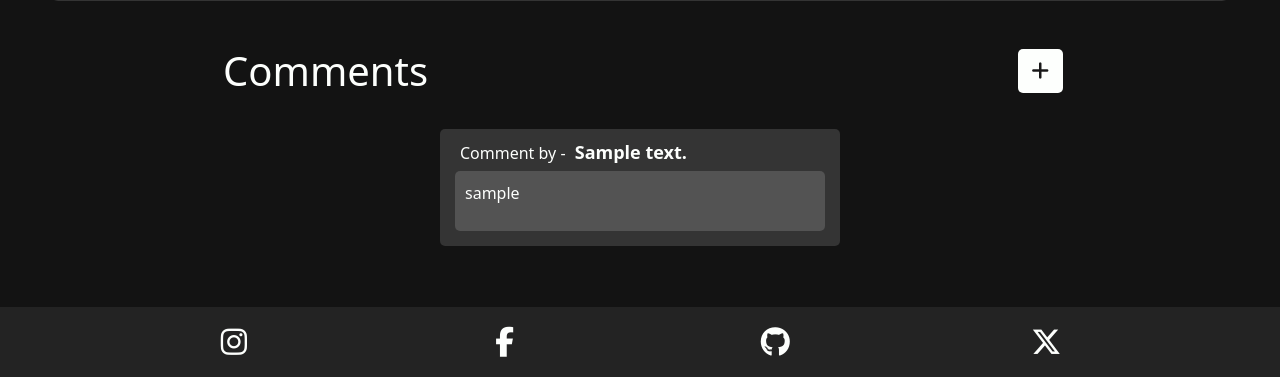
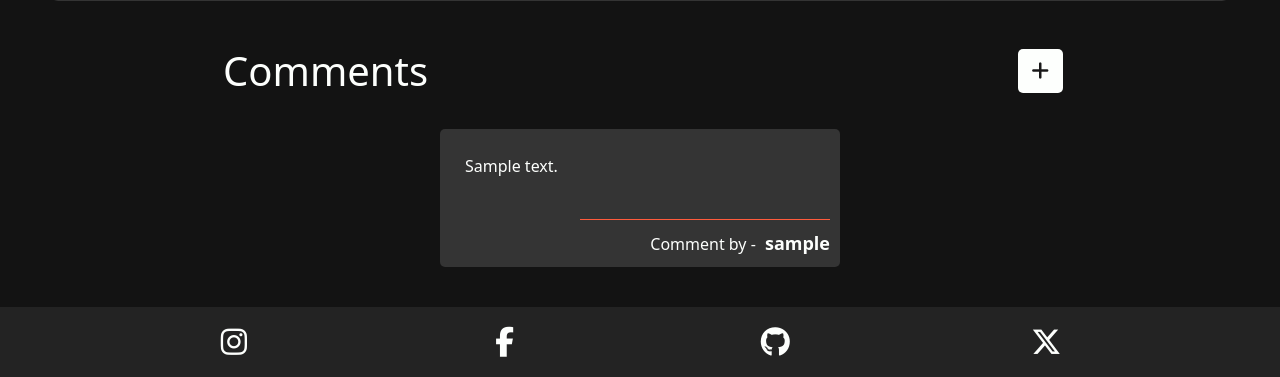
Before and after one commit to m-dixon5/FilmArchive, a Django app: page /reviews/1/ in a window 1280 px wide. Shown: the part 720-1097 px from the top of the page. Run offline with Django 4.2, Linux system fonts and the light colour scheme; tables that the repository leaves empty hold one stand-in row (values such as "Sample post"); grey boxes marked "Sample" are stand-in pictures; parts of the project's set-up code (start-up, migrations or seed data) failed here and were passed over; some libraries are stand-ins or nearby versions.

Commit message:
Fix styles on comments in review detail

```diff
--- a/reviews/templates/reviews/review_detail.html
+++ b/reviews/templates/reviews/review_detail.html
@@ -85,9 +85,15 @@
     <div class="row justify-content-center">
         {% for comment in comments %}
         <div class="comment-card col-12 col-sm-4 col-lg-3">
-            <p class="comment-user-section">Comment by - <strong class="comment-user">{{ comment.body }}</strong></p>
-            <div>
-                <p class="comment-text">{{ comment.user }}</p>
+            <div class="comment-container">
+
+                <div class="comment-body">
+                    <p class="comment-text">{{ comment.body }}</p>
+                </div>
+                <div class="text-end d-flex align-items-end flex-column comment-div">
+                    <hr class="sub-hr">
+                    <p class="comment-user-section">Comment by - <strong class="comment-user">{{ comment.user }}</strong></p>
+                </div>
             </div>
         </div>
         {% endfor %}
--- a/static/css/base.css
+++ b/static/css/base.css
@@ -345,7 +345,6 @@ main {
 
 .rating-score {
   padding: 0px 10px;
-  background-color: #3fd56f;
   border-radius: 5px;
 }
 
@@ -471,11 +470,14 @@ main {
   width: 400px;
 }
 
-.comment-card div {
-  background-color: #535353;
+.comment-body {
   padding: 10px;
   margin: 5px;
   border-radius: 5px;
+}
+
+.comment-div hr {
+  width: 250px;
 }
 
 .comment-user-section {
```
